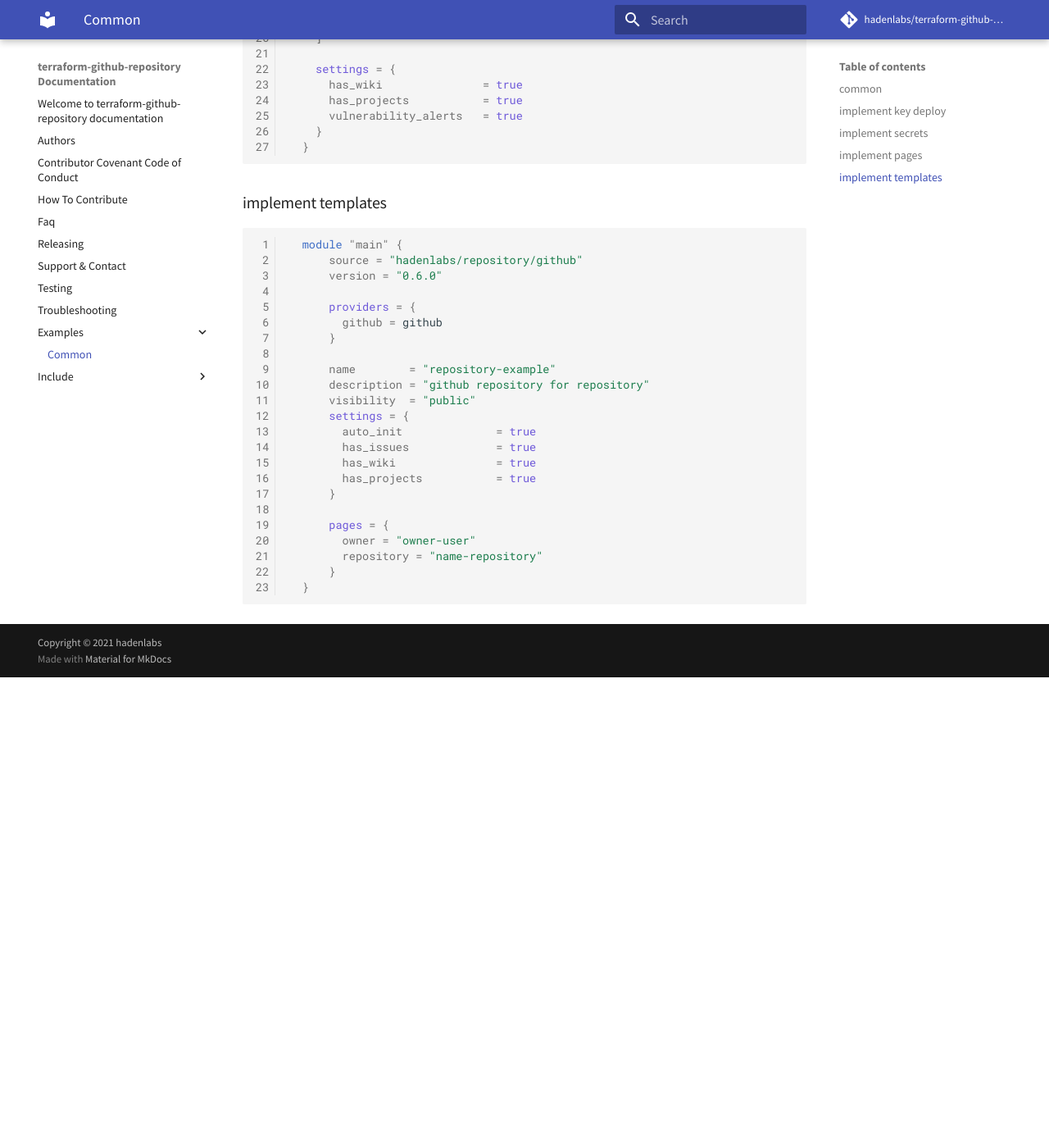
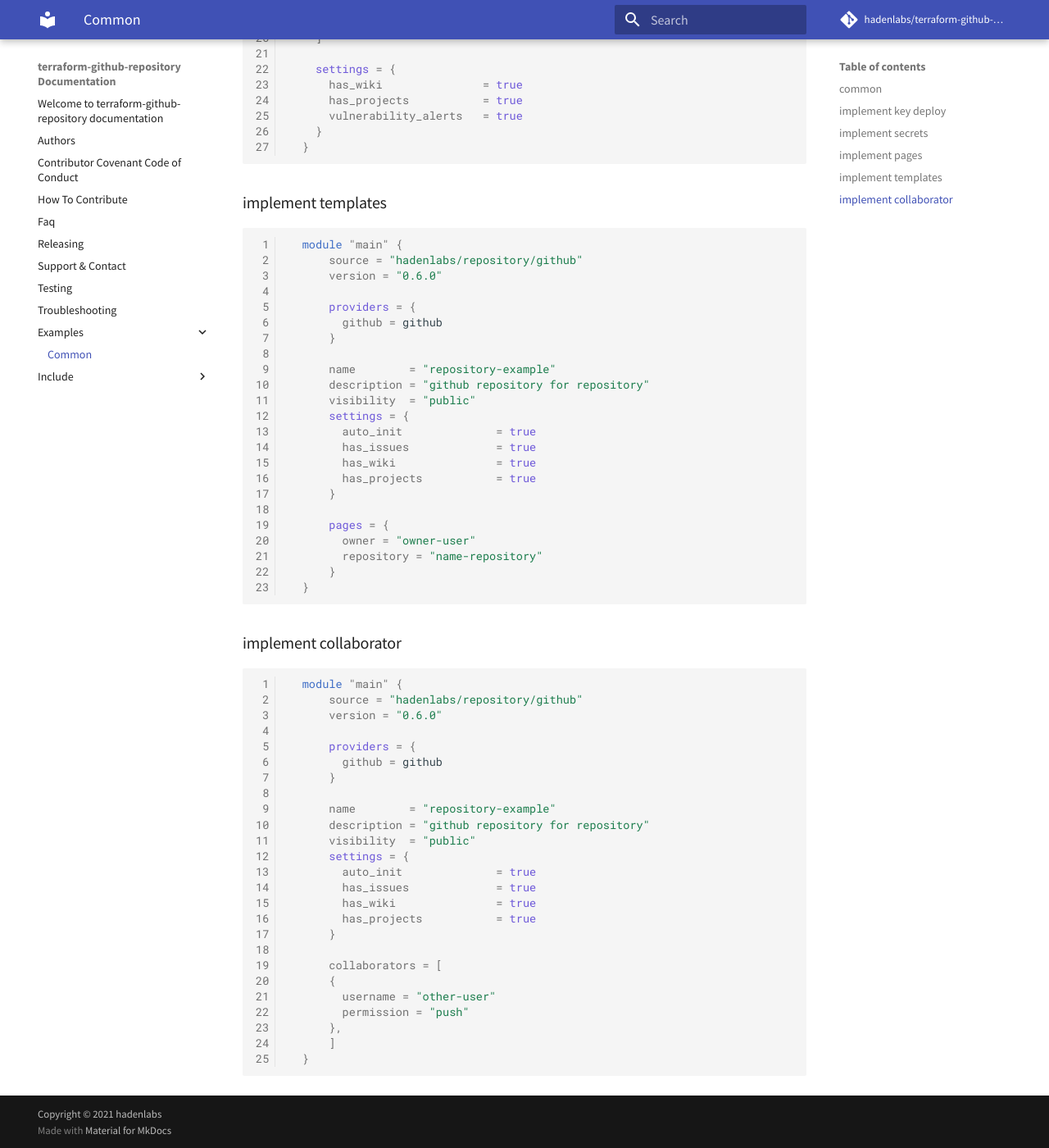
Before and after one commit to hadenlabs/terraform-github-repository, an MkDocs documentation site: the page built from docs/examples/common.md, in a window 1280 px wide and 1400 px high, scrolled down 1809 px. Shown: the whole window at 82% size. Built offline with MkDocs 1.6.1 and Material for MkDocs 9.7.7, drawn with Linux system fonts in a browser that asks for light colours; comment, search, counter and statistics services are not loaded; before the commit the page ends 2635 px from its top, so only the background shows below that.

Commit message:
sample: implement sample with collaborator (#34)

````diff
--- a/docs/examples/common.md
+++ b/docs/examples/common.md
@@ -131,3 +131,35 @@
   }
 
 ```
+
+### implement collaborator
+
+```hcl
+
+  module "main" {
+      source = "hadenlabs/repository/github"
+      version = "0.6.0"
+
+      providers = {
+        github = github
+      }
+
+      name        = "repository-example"
+      description = "github repository for repository"
+      visibility  = "public"
+      settings = {
+        auto_init              = true
+        has_issues             = true
+        has_wiki               = true
+        has_projects           = true
+      }
+
+      collaborators = [
+      {
+        username = "other-user"
+        permission = "push"
+      },
+      ]
+  }
+
+```
````
